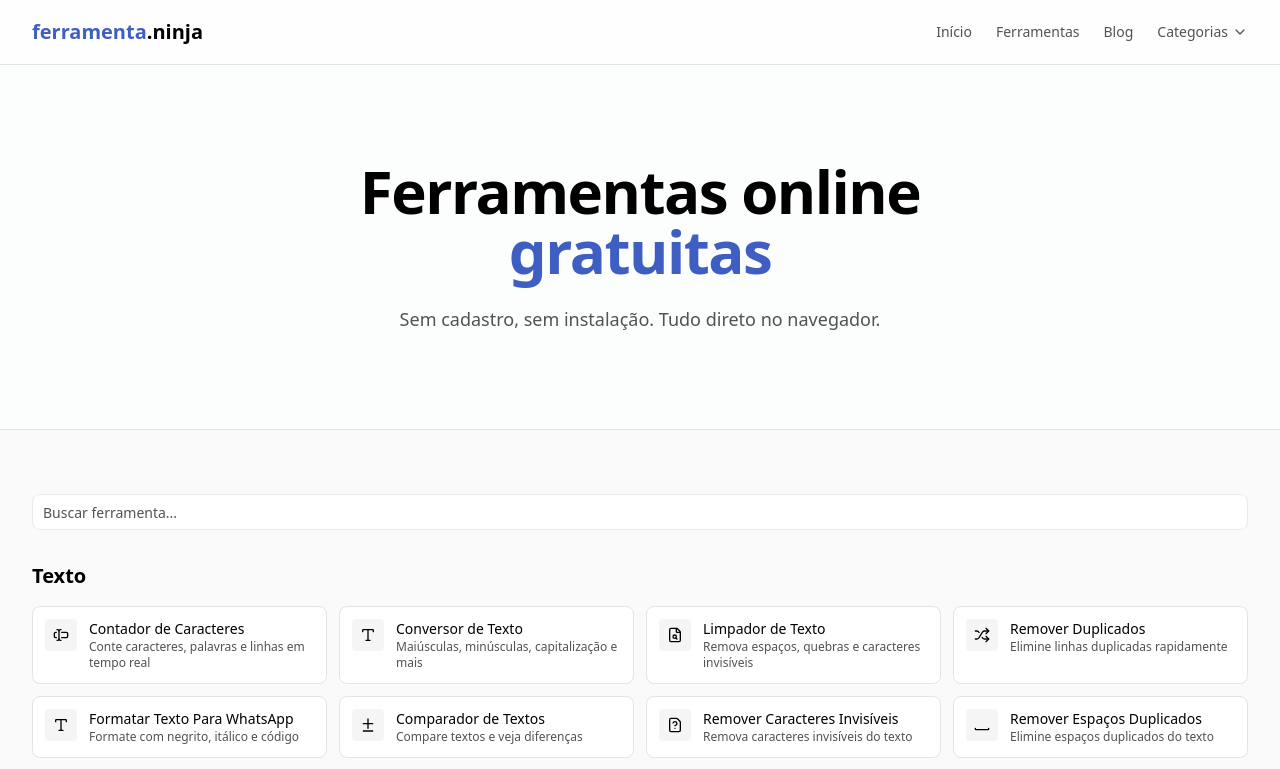
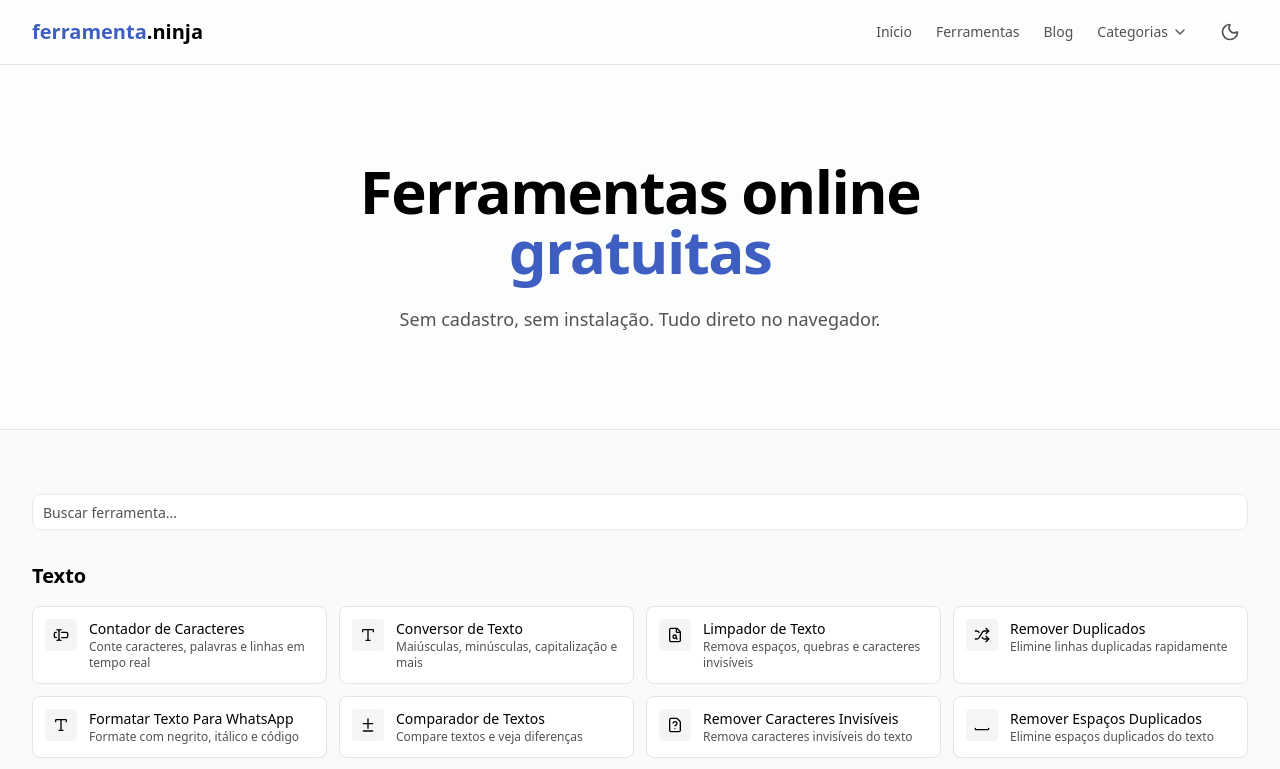
Before and after one commit to lucasparteka/ferramenta-ninja-frontend, a Next.js app: page / in a window 1280 px wide. Shown: the top 769 px of the page. Built offline with nearby package versions, Linux system fonts and the light colour scheme.

Commit message:
dark and light theme

```diff
--- a/src/app/layout.tsx
+++ b/src/app/layout.tsx
@@ -3,6 +3,7 @@ import { headers } from "next/headers";
 import { Toaster } from "sonner";
 import { Footer } from "@/components/layout/footer";
 import { Header } from "@/components/layout/header";
+import { ThemeProvider } from "@/components/theme/theme-provider";
 import { JsonLd } from "@/components/seo/json-ld";
 import { organizationSchema, websiteSchema } from "@/lib/seo/jsonld";
 import "./globals.css";
@@ -56,10 +57,12 @@ export default async function RootLayout({
 				<JsonLd data={websiteSchema()} />
 			</head>
 			<body className="flex min-h-screen flex-col bg-background text-foreground antialiased">
-				<Header />
-				<main className="flex-1">{children}</main>
-				<Footer />
-				<Toaster />
+				<ThemeProvider>
+					<Header />
+					<main className="flex-1">{children}</main>
+					<Footer />
+					<Toaster />
+				</ThemeProvider>
 			</body>
 		</html>
 	);
--- a/src/components/layout/header.tsx
+++ b/src/components/layout/header.tsx
@@ -4,6 +4,7 @@ import { ChevronDown, Menu, X } from "lucide-react";
 import Link from "next/link";
 import { useEffect, useRef, useState } from "react";
 import { categories } from "@/lib/data/tools";
+import { ThemeToggle } from "@/components/theme/theme-toggle";
 
 export function Header() {
 	const [categoriesOpen, setCategoriesOpen] = useState(false);
@@ -116,19 +117,25 @@ export function Header() {
 										)}
 									</div>
 								</li>
+								<li>
+									<ThemeToggle />
+								</li>
 							</ul>
 						</nav>
 
-					{/* Mobile hamburger button */}
+						{/* Mobile theme toggle + hamburger */}
+						<div className="flex items-center gap-2 md:hidden">
+							<ThemeToggle />
 							<button
 								type="button"
 								onClick={() => setMobileOpen(true)}
-						className="inline-flex items-center justify-center rounded-md p-2 text-muted-foreground transition-colors hover:bg-accent hover:text-foreground md:hidden"
+								className="inline-flex items-center justify-center rounded-md p-2 text-muted-foreground transition-colors hover:bg-accent hover:text-foreground"
 								aria-label="Abrir menu"
 								aria-expanded={mobileOpen}
 							>
 								<Menu className="size-6" />
 							</button>
+						</div>
 					</div>
 				</header>
 
--- /dev/null
+++ b/src/components/theme/theme-provider.tsx
@@ -0,0 +1,8 @@
+"use client";
+
+import { useTheme } from "@/hooks/use-theme";
+
+export function ThemeProvider({ children }: { children: React.ReactNode }) {
+	useTheme(); // hook aplica a classe .dark no mount
+	return <>{children}</>;
+}
--- /dev/null
+++ b/src/components/theme/theme-toggle.tsx
@@ -0,0 +1,20 @@
+"use client";
+
+import { Moon, Sun } from "lucide-react";
+import { useTheme } from "@/hooks/use-theme";
+
+export function ThemeToggle() {
+	const { theme, setTheme } = useTheme();
+	const isDark = theme === "dark";
+
+	return (
+		<button
+			type="button"
+			onClick={() => setTheme(isDark ? "light" : "dark")}
+			className="inline-flex items-center justify-center rounded-md p-2 text-muted-foreground transition-colors hover:bg-accent hover:text-foreground"
+			aria-label={isDark ? "Mudar para tema claro" : "Mudar para tema escuro"}
+		>
+			{isDark ? <Sun className="size-5" /> : <Moon className="size-5" />}
+		</button>
+	);
+}
--- /dev/null
+++ b/src/hooks/use-theme.ts
@@ -0,0 +1,38 @@
+"use client";
+
+import { useCallback, useEffect, useState } from "react";
+
+const STORAGE_KEY = "theme";
+
+export type Theme = "light" | "dark";
+
+function getInitialTheme(): Theme {
+	if (typeof window === "undefined") return "light";
+	const stored = localStorage.getItem(STORAGE_KEY) as Theme | null;
+	if (stored === "dark" || stored === "light") return stored;
+	return window.matchMedia("(prefers-color-scheme: dark)").matches
+		? "dark"
+		: "light";
+}
+
+export function useTheme() {
+	const [theme, setThemeState] = useState<Theme>("light");
+	const [mounted, setMounted] = useState(false);
+
+	useEffect(() => {
+		setMounted(true);
+		setThemeState(getInitialTheme());
+	}, []);
+
+	useEffect(() => {
+		if (!mounted) return;
+		const root = document.documentElement;
+		if (theme === "dark") root.classList.add("dark");
+		else root.classList.remove("dark");
+		localStorage.setItem(STORAGE_KEY, theme);
+	}, [theme, mounted]);
+
+	const setTheme = useCallback((t: Theme) => setThemeState(t), []);
+
+	return { theme, setTheme, mounted };
+}
```
Lines whose indentation alone changed are shown as unchanged.
